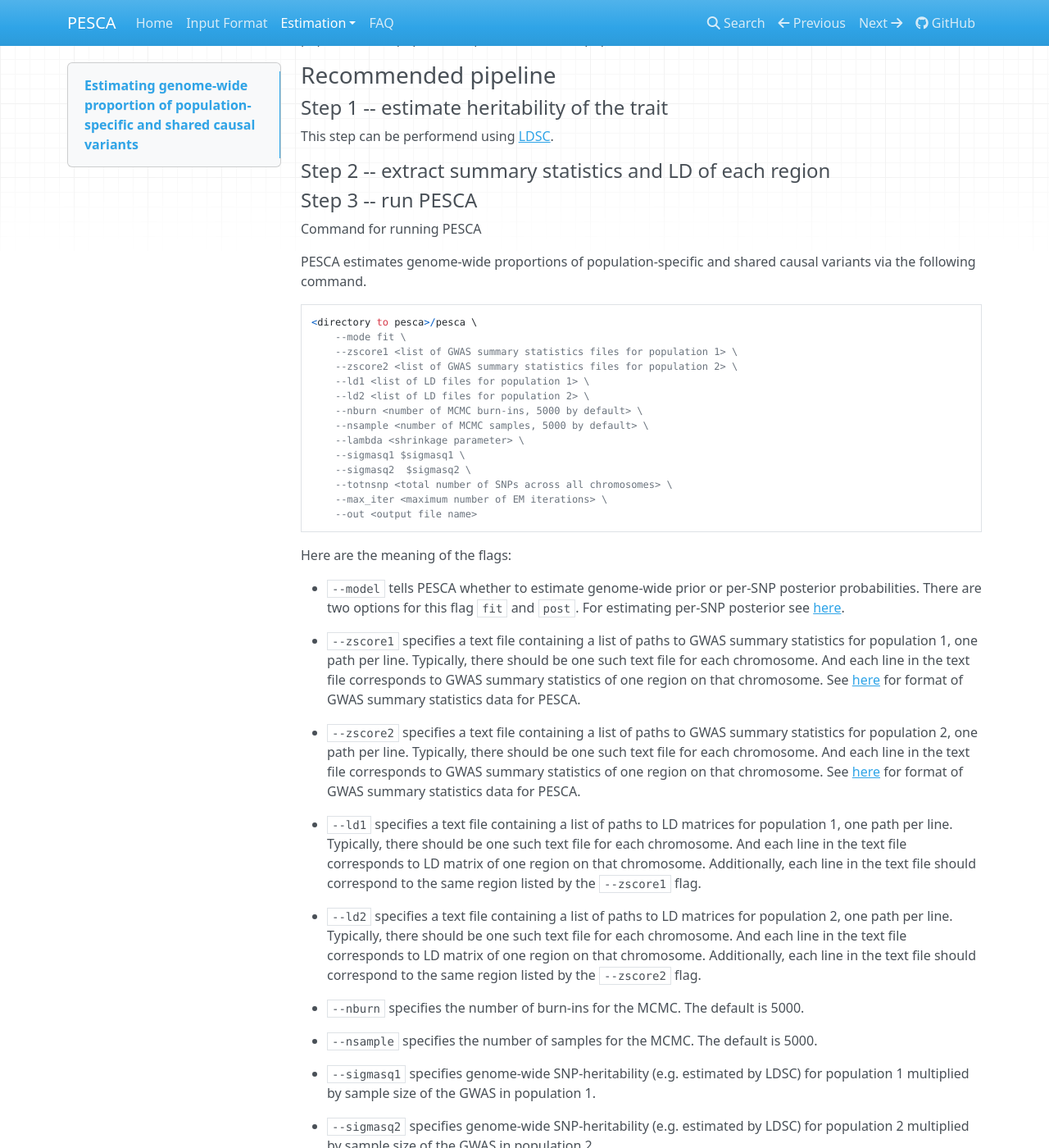
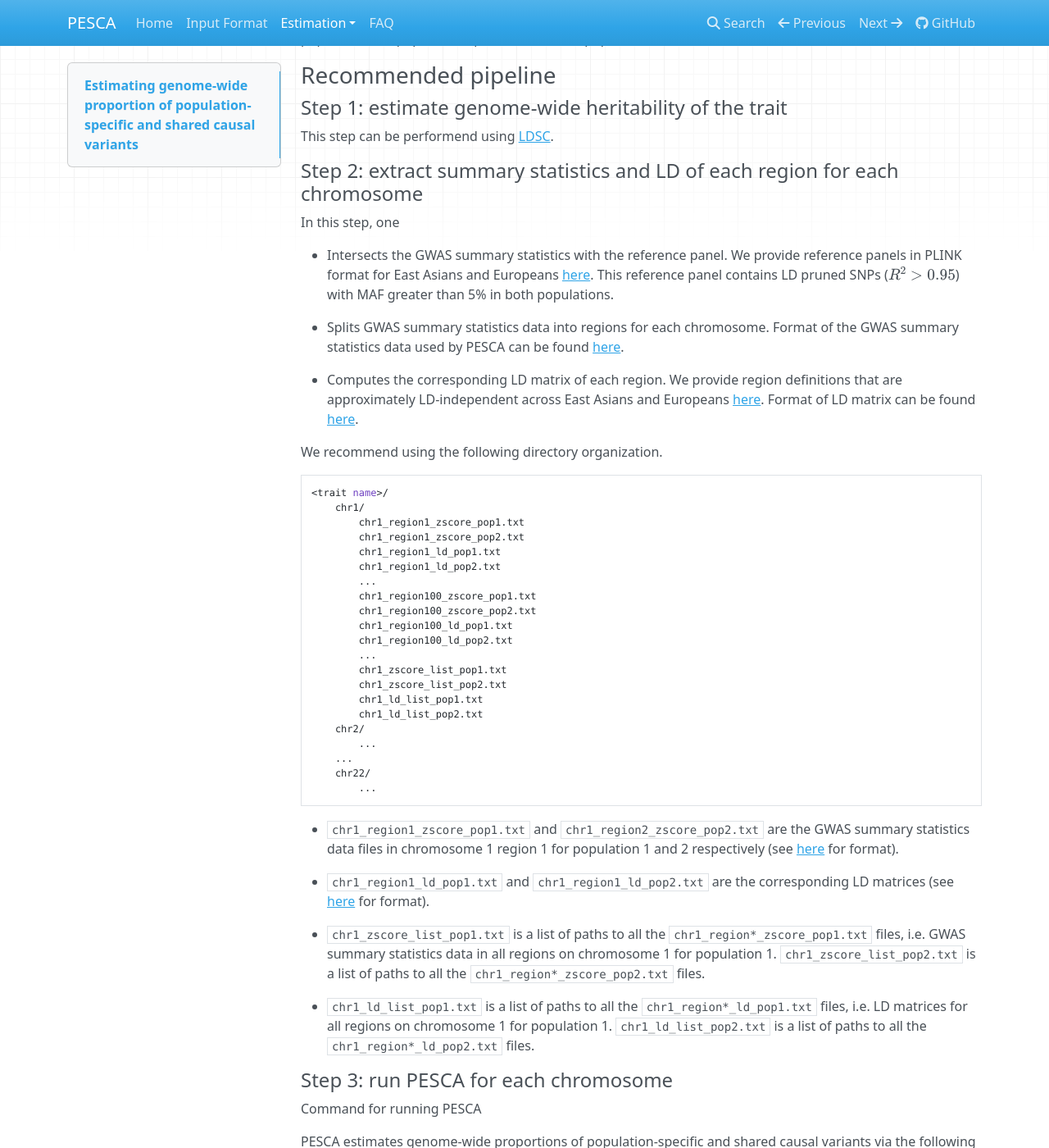
Before and after one commit to huwenboshi/pesca, an MkDocs documentation site: the page built from docs/prior.md, in a window 1280 px wide and 1400 px high, scrolled down 224 px. Shown: the whole window at 82% size. Built offline with MkDocs 1.6.1, drawn with Linux system fonts in a browser that asks for light colours; nearby versions of some CDN libraries; formulas are drawn with MathJax 3; old or Windows-style settings are respelled for this version of MkDocs.

Commit message:
updated documentation

````diff
--- a/docs/prior.md
+++ b/docs/prior.md
@@ -6,13 +6,76 @@ population-specific) or in both populations (i.e. shared).
 
 ### Recommended pipeline
 
-#### Step 1 -- estimate heritability of the trait
+#### Step 1: estimate genome-wide heritability of the trait
 
 This step can be performend using [LDSC](https://github.com/bulik/ldsc/wiki/Heritability-and-Genetic-Correlation).
 
-#### Step 2 -- extract summary statistics and LD of each region
+#### Step 2: extract summary statistics and LD of each region for each chromosome
 
-#### Step 3 -- run PESCA
+In this step, one
+
+* Intersects the GWAS summary statistics with the reference panel. We provide
+reference panels in PLINK format for East Asians and Europeans
+[here](https://ucla.box.com/s/o3k9nhosmtjgjufvjjfcshbjynkko8j5). This reference
+panel contains LD pruned SNPs (\\(R^2 > 0.95\\)) with MAF greater than 5% in
+both populations.
+
+* Splits GWAS summary statistics data into regions for each chromosome. Format
+of the GWAS summary statistics data used by PESCA can be found
+[here](https://huwenboshi.github.io/pesca/input_format/#gwas-summary-statistics-data).
+
+* Computes the corresponding LD matrix of each region. We provide region
+definitions that are approximately LD-independent across East Asians
+and Europeans [here](https://github.com/huwenboshi/pesca/tree/master/partition).
+Format of LD matrix can be found [here](https://huwenboshi.github.io/pesca/input_format/#ld-matrix).
+
+We recommend using the following directory organization.
+
+```nohighlight
+<trait name>/
+    chr1/
+        chr1_region1_zscore_pop1.txt
+        chr1_region1_zscore_pop2.txt
+        chr1_region1_ld_pop1.txt
+        chr1_region1_ld_pop2.txt
+        ...
+        chr1_region100_zscore_pop1.txt
+        chr1_region100_zscore_pop2.txt
+        chr1_region100_ld_pop1.txt
+        chr1_region100_ld_pop2.txt
+        ...
+        chr1_zscore_list_pop1.txt
+        chr1_zscore_list_pop2.txt
+        chr1_ld_list_pop1.txt
+        chr1_ld_list_pop2.txt
+    chr2/
+        ...
+    ...
+    chr22/
+        ...
+```
+
+* `chr1_region1_zscore_pop1.txt` and `chr1_region2_zscore_pop2.txt` are
+the GWAS summary statistics data files in chromosome 1 region 1 for
+population 1 and 2 respectively
+(see [here](https://huwenboshi.github.io/pesca/input_format/#gwas-summary-statistics-data)
+for format).
+
+* `chr1_region1_ld_pop1.txt` and `chr1_region1_ld_pop2.txt`
+are the corresponding LD matrices (see [here](https://huwenboshi.github.io/pesca/input_format/#ld-matrix)
+for format).
+
+* `chr1_zscore_list_pop1.txt` is a list of paths to all the `chr1_region*_zscore_pop1.txt`
+files, i.e. GWAS summary statistics data in all regions on chromosome 1 for
+population 1. `chr1_zscore_list_pop2.txt` is a list of paths to all the
+`chr1_region*_zscore_pop2.txt` files.
+
+* `chr1_ld_list_pop1.txt` is a list of paths to all the `chr1_region*_ld_pop1.txt`
+files, i.e. LD matrices for all regions on chromosome 1 for
+population 1. `chr1_ld_list_pop2.txt` is a list of paths to all the
+`chr1_region*_ld_pop2.txt` files.
+
+#### Step 3: run PESCA for each chromosome
 
 Command for running PESCA
 
````
Also changed, not shown: docs/index.md (+15 -0 lines), docs/input_format.md (+43 -10 lines), site/index.html, site/input_format/index.html, site/prior/index.html, site/search/search_index.json, site/sitemap.xml, 1 other file.
